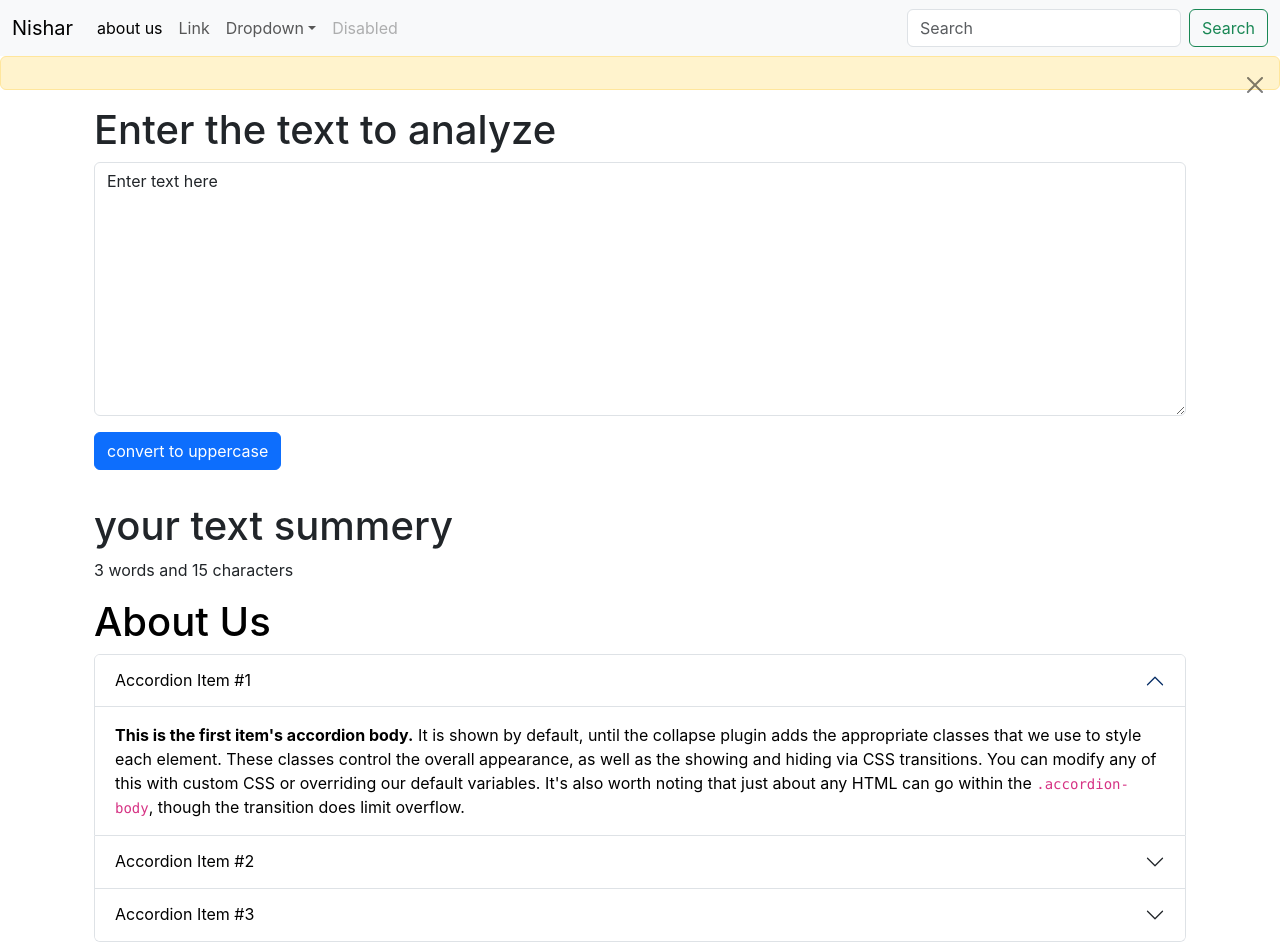
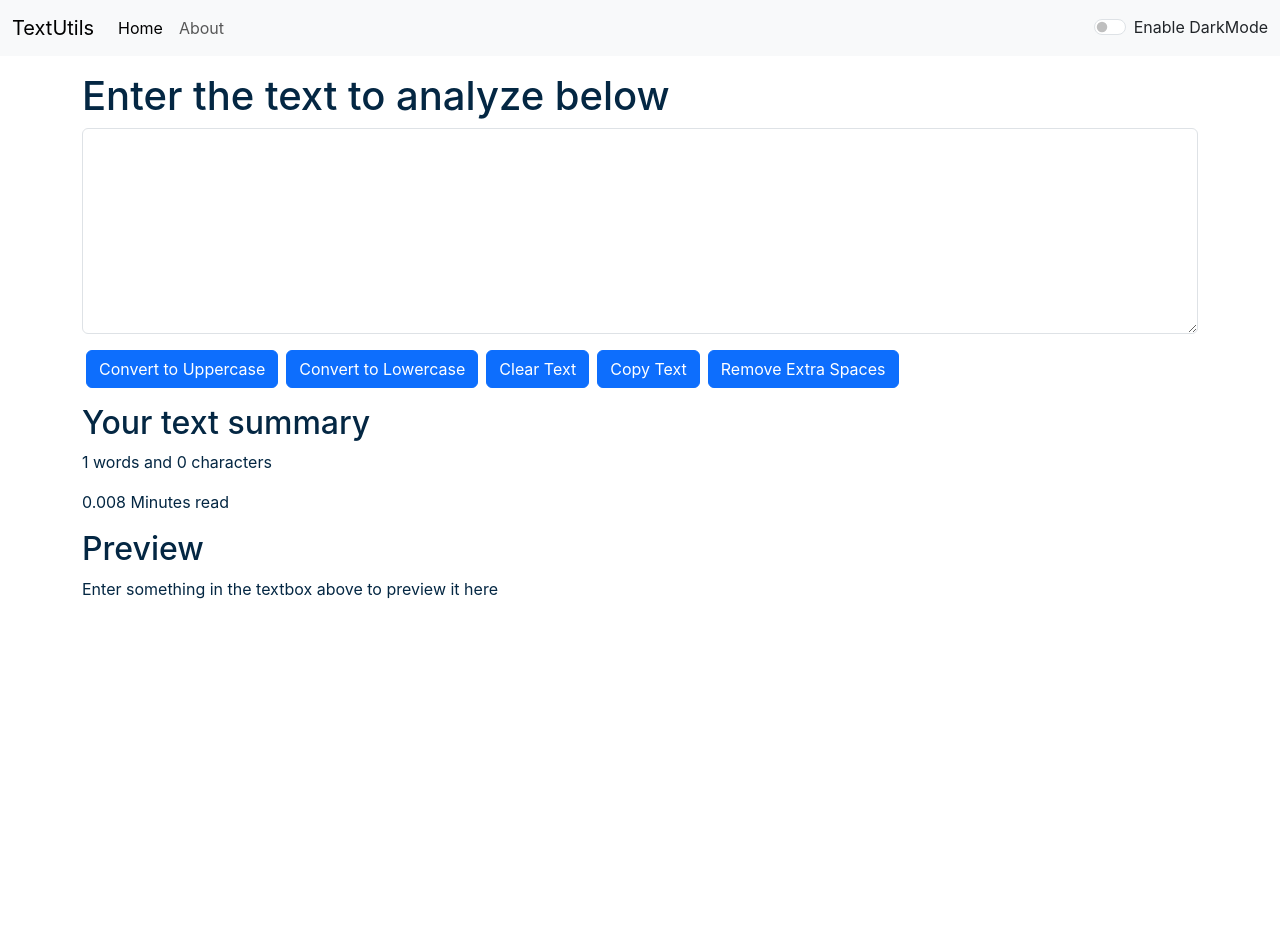
Before and after one commit to nishar-khorajiya/react, a React (Create React App) app: page / in a window 1280 px wide. Shown: the top 952 px of the page. After the commit the page ends 800 px from the top, so only its background shows below. Built offline with nearby package versions, Linux system fonts and the light colour scheme.

Commit message:
video 16-router

```diff
--- a/package.json
+++ b/package.json
@@ -8,7 +8,8 @@
     "@testing-library/user-event": "^13.5.0",
     "react": "^18.2.0",
     "react-dom": "^18.2.0",
-    "react-scripts": "5.0.1",
+    "react-router-dom": "^6.11.1",
+    "react-scripts": "^2.1.3",
     "web-vitals": "^2.1.4"
   },
   "scripts": {
--- a/public/index.html
+++ b/public/index.html
@@ -2,14 +2,14 @@
 <html lang="en">
   <head>
     <meta charset="utf-8" />
-    <link rel="icon" href="%PUBLIC_URL%/favicon.ico" />
+    <link rel="icon" href="pngtree-text-icon-image_1287428.jpg" />
     <meta name="viewport" content="width=device-width, initial-scale=1" />
     <meta name="theme-color" content="#000000" />
     <meta
       name="description"
       content="Web site created using create-react-app"
     />
-    <link rel="apple-touch-icon" href="%PUBLIC_URL%/logo192.png" />
+    <link rel="apple-touch-icon" href="pngtree-text-icon-image_1287428.jpg" />
     <link href="https://cdn.jsdelivr.net/npm/bootstrap@5.3.0-alpha3/dist/css/bootstrap.min.css" rel="stylesheet" integrity="sha384-KK94CHFLLe+nY2dmCWGMq91rCGa5gtU4mk92HdvYe+M/SXH301p5ILy+dN9+nJOZ" crossorigin="anonymous">
     <!--
       manifest.json provides metadata used when your web app is installed on a
@@ -25,7 +25,7 @@
       work correctly both with client-side routing and a non-root public URL.
       Learn how to configure a non-root public URL by running `npm run build`.
     -->
-    <title>React App</title>
+    <title>Textutils</title>
   </head>
   <body>
     <noscript>You need to enable JavaScript to run this app.</noscript>
--- a/src/App.js
+++ b/src/App.js
@@ -1,35 +1,62 @@
 import './App.css';
-import About from './components/About';
 import Alert from './components/Alert';
 import Navbar from './components/Navbar';
-import React,{useState} from 'react';
-import TextForm from './components/TextForm';
+import About from './components/About'
+import TextForm from './components/TextForm'
+import React, { useState } from 'react';
+import {
+  BrowserRouter as Router,
+  Routes,
+  Route
+} from "react-router-dom";
+
 
 function App() {
+  const [mode, setMode] = useState('light'); // Whether dark mode is enabled or not
+  const [alert, setalert] = useState(null)
+  const showalert = (message, type) => {
+    setalert({
+      msg: message,
+      type: type
+    })
 
-  const [mode,setmode]=useState('dark')
-  const [alert,setalert]=useState(null)
+    setTimeout(() => {
+      setalert(null)
+    }, 1500)
+  }
 
-  const showalert=(message,type)=>{
-    setalert({
-      msg:message,
-      type:type
-    })
+  const toggleMode = () => {
+    if (mode === 'light') {
+      setMode('dark');
+      document.body.style.backgroundColor = '#042743';
+      showalert("Dark mode enabled", "success")
+    }
+    else {
+      setMode('light');
+      document.body.style.backgroundColor = 'white';
+      showalert("light mode enabled", "success")
+    }
   }
   return (
     <>
-  <Navbar mode={mode} title="Nishar" abouttext="about us"></Navbar>
+    <Router>
+      {/* <Navbar title="TextUtils" aboutText="About TextUtils" /> */}
+      {/* <Navbar/> */}
 
-  <Alert alert={alert}></Alert>
 
-  <div className='container my-3'>
-  <TextForm heading="Enter the text to analyze"></TextForm>
-  <About></About>
-  </div>
+      <Navbar title="TextUtils" mode={mode} toggleMode={toggleMode} />
+      <Alert alert={alert}></Alert>
 
-  {/* default props */}
-  {/* <Navbar ></Navbar> */}
-  </>
+      <div className="container my-3">
+      </div>
+
+        <Routes>
+          <Route path="/about" element={<About/>}> </Route>
+          <Route path="/" element={ <TextForm showalert={showalert} heading="Enter the text to analyze below" mode={mode} />}></Route>
+        </Routes>
+      </Router>
+
+    </>
   );
 }
 
--- a/src/components/About.js
+++ b/src/components/About.js
@@ -1,77 +1,76 @@
-import React from 'react'
-import { useState } from 'react'
+import React, {useState} from 'react'
 
 export default function About() {
-    const [mystyle, setmystyle] = useState({
-        color: "black",
-        backgroundColor: "white"
+
+    const [myStyle, setMyStyle] = useState({
+        color: 'black',
+        backgroundColor: 'white'
     })
+    const [btntext, setBtnText] = useState("Enable Dark Mode")
 
-    const [btntext,setbutton]=useState("Enable dark mode")
-    const togglestyle = () => {
-        console.log("chal raha he")
-        if (mystyle.color == 'black') {
-            setmystyle({
-                color: "white",
-                backgroundColor: "black"
+    const toggleStyle = ()=>{
+        if(myStyle.color === 'black'){
+            setMyStyle({
+                color: 'white',
+                backgroundColor: 'black',
+                border: '1px solid white'
+
             })
-            setbutton("Enable light mode")
+            setBtnText("Enable Light Mode")
         }
-        else {
-            setmystyle({
-                color: "black",
-                backgroundColor: "white"
+        else{
+            setMyStyle({
+                color: 'black',
+                backgroundColor: 'white'
             })
-            setbutton("Enable dark mode")
+            setBtnText("Enable Dark Mode");
+        }
     }
 
-    }
     return (
-        <>
-            <div className="container" style={mystyle}>
-                <h1>About Us</h1>
+        <div className="container" style={myStyle}>
+            <h1 className="my-3">About Us</h1>
             <div className="accordion" id="accordionExample">
                 <div className="accordion-item">
-                        <h2 className="accordion-header">
-                            <button className="accordion-button" type="button" style={mystyle} data-bs-toggle="collapse" data-bs-target="#collapseOne" aria-expanded="true" aria-controls="collapseOne">
+                    <h2 className="accordion-header" id="headingOne">
+                    <button className="accordion-button" type="button" style={myStyle} data-bs-toggle="collapse" data-bs-target="#collapseOne" aria-expanded="true" aria-controls="collapseOne">
                         Accordion Item #1
                     </button>
                     </h2>
-                        <div id="collapseOne" style={mystyle} className="accordion-collapse collapse show" data-bs-parent="#accordionExample">
-                            <div className="accordion-body">
+                    <div id="collapseOne" className="accordion-collapse collapse show" aria-labelledby="headingOne" data-bs-parent="#accordionExample">
+                    <div className="accordion-body" style={myStyle}>
                         <strong>This is the first item's accordion body.</strong> It is shown by default, until the collapse plugin adds the appropriate classes that we use to style each element. These classes control the overall appearance, as well as the showing and hiding via CSS transitions. You can modify any of this with custom CSS or overriding our default variables. It's also worth noting that just about any HTML can go within the <code>.accordion-body</code>, though the transition does limit overflow.
                     </div>
                     </div>
                 </div>
-                    <div className="accordion-item">
-                        <h2 className="accordion-header">
-                            <button className="accordion-button collapsed" style={mystyle} type="button" data-bs-toggle="collapse" data-bs-target="#collapseTwo" aria-expanded="false" aria-controls="collapseTwo">
+                <div className="accordion-item" style={myStyle}>
+                    <h2 className="accordion-header" id="headingTwo">
+                    <button className="accordion-button collapsed" style={myStyle} type="button" data-bs-toggle="collapse" data-bs-target="#collapseTwo" aria-expanded="false" aria-controls="collapseTwo">
                         Accordion Item #2
                     </button>
                     </h2>
-                        <div id="collapseTwo" style={mystyle} className="accordion-collapse collapse" data-bs-parent="#accordionExample">
-                            <div className="accordion-body">
+                    <div id="collapseTwo" className="accordion-collapse collapse" aria-labelledby="headingTwo" data-bs-parent="#accordionExample">
+                    <div className="accordion-body" style={myStyle}>
                         <strong>This is the second item's accordion body.</strong> It is hidden by default, until the collapse plugin adds the appropriate classes that we use to style each element. These classes control the overall appearance, as well as the showing and hiding via CSS transitions. You can modify any of this with custom CSS or overriding our default variables. It's also worth noting that just about any HTML can go within the <code>.accordion-body</code>, though the transition does limit overflow.
                     </div>
                     </div>
                 </div>
                 <div className="accordion-item">
-                        <h2 className="accordion-header">
-                            <button className="accordion-button collapsed" style={mystyle} type="button" data-bs-toggle="collapse" data-bs-target="#collapseThree" aria-expanded="false" aria-controls="collapseThree">
+                    <h2 className="accordion-header" id="headingThree">
+                    <button className="accordion-button collapsed" style={myStyle} type="button" data-bs-toggle="collapse" data-bs-target="#collapseThree" aria-expanded="false" aria-controls="collapseThree">
                         Accordion Item #3
                     </button>
                     </h2>
-                        <div id="collapseThree" style={mystyle} className="accordion-collapse collapse" data-bs-parent="#accordionExample">
-                            <div className="accordion-body">
+                    <div id="collapseThree" className="accordion-collapse collapse" aria-labelledby="headingThree" data-bs-parent="#accordionExample">
+                    <div className="accordion-body" style={myStyle}>
                         <strong>This is the third item's accordion body.</strong> It is hidden by default, until the collapse plugin adds the appropriate classes that we use to style each element. These classes control the overall appearance, as well as the showing and hiding via CSS transitions. You can modify any of this with custom CSS or overriding our default variables. It's also worth noting that just about any HTML can go within the <code>.accordion-body</code>, though the transition does limit overflow.
                     </div>
                     </div>
                 </div>
             </div>
             <div className="container my-3">
-                    <button onClick={togglestyle} type="button" className="btn btn-success">{btntext}</button>
+                <button onClick={toggleStyle} type="button" className="btn btn-primary">{btntext}</button>
             </div>
         </div>
-        </>
     )
 }
--- a/src/components/Alert.js
+++ b/src/components/Alert.js
@@ -2,9 +2,9 @@
 
 function Alert(props) {
     return (
-        <>
-         <div class="alert alert-warning alert-dismissible fade show" role="alert">
-                <strong> {props.alert}</strong>
+        props.alert&&<>
+        <div class={`alert alert-${props.alert.type} alert-dismissible fade show`} role="alert">
+                <strong> {props.alert.type}</strong>:{props.alert.msg}
                 <button type="button" class="btn-close" data-bs-dismiss="alert" aria-label="Close"></button>
             </div>
         </>
--- a/src/components/Navbar.js
+++ b/src/components/Navbar.js
@@ -1,9 +1,10 @@
 import React from 'react'
-import propTypes from 'prop-types';
+import PropTypes from 'prop-types'
+import {Link} from 'react-router-dom'
 
 export default function Navbar(props) {
     return (
-    <nav className="navbar navbar-expand-lg bg-body-tertiary">
+        <nav className={`navbar navbar-expand-lg navbar-${props.mode} bg-${props.mode}`}>
             <div className="container-fluid">
                 <a className="navbar-brand" href="/">{props.title}</a>
                 <button className="navbar-toggler" type="button" data-bs-toggle="collapse" data-bs-target="#navbarSupportedContent" aria-controls="navbarSupportedContent" aria-expanded="false" aria-label="Toggle navigation">
@@ -12,42 +13,33 @@
                 <div className="collapse navbar-collapse" id="navbarSupportedContent">
                     <ul className="navbar-nav me-auto mb-2 mb-lg-0">
                         <li className="nav-item">
-            <a className="nav-link active" aria-current="page" href="/">{props.abouttext}</a>
+                            <Link className="nav-link active" aria-current="page" to="/">Home</Link>
                         </li>
                         <li className="nav-item">
-            <a className="nav-link" href="/">Link</a>
-          </li>
-          <li className="nav-item dropdown">
-            <a className="nav-link dropdown-toggle" href="/" role="button" data-bs-toggle="dropdown" aria-expanded="false">
-              Dropdown
-            </a>
-            <ul className="dropdown-menu">
-              <li><a className="dropdown-item" href="/">Action</a></li>
-              <li><a className="dropdown-item" href="/">Another action</a></li>
-              <li><hr className="dropdown-divider"/></li>
-              <li><a className="dropdown-item" href="/">Something else here</a></li>
-            </ul>
-          </li>
-          <li className="nav-item">
-            <a className="nav-link disabled">Disabled</a>
+                            <Link className="nav-link" to="/about">{props.aboutText}</Link>
                         </li>
                     </ul>
-        <form className="d-flex" role="search">
-          <input className="form-control me-2" type="search" placeholder="Search" aria-label="Search"/>
-          <button className="btn btn-outline-success" type="submit">Search</button>
-        </form>
+                    {/* <form className="d-flex">
+                        <input className="form-control me-2" type="search" placeholder="Search" aria-label="Search" />
+                        <button cla
+                        ssName="btn btn-primary" type="submit">Search</button>
+                    </form> */}
+                    <div className={`form-check form-switch text-${props.mode==='light'?'dark':'light'}`}>
+                        <input className="form-check-input" onClick={props.toggleMode} type="checkbox" id="flexSwitchCheckDefault"/>
+                        <label className="form-check-label" htmlFor="flexSwitchCheckDefault">Enable DarkMode</label>
+                    </div>
                 </div>
             </div>
         </nav>
     )
 }
 
-Navbar.propTypes={
-    title:propTypes.string.isRequired,
-    abouttext:propTypes.string
+Navbar.propTypes = {
+    title: PropTypes.string.isRequired,
+    aboutText: PropTypes.string.isRequired
 }
 
-Navbar.defaultProps={
-     title:"title",
-    abouttext:"about us"
-}
+Navbar.defaultProps = {
+    title: 'Set title here',
+    aboutText: 'About'
+  };
--- a/src/components/TextForm.js
+++ b/src/components/TextForm.js
@@ -1,34 +1,70 @@
-import React, { useState } from 'react'
+import React, {useState} from 'react'
+
 
 export default function TextForm(props) {
-
-    const handleupclick = () => {
-        console.log("clicked" + text)
-        var newtext = text.toUpperCase()
-        settext(newtext)
+    const handleUpClick = ()=>{
+        // console.log("Uppercase was clicked: " +  text);
+        let newText = text.toUpperCase();
+        setText(newText)
+        props.showalert("converted to uppercase","success")
     }
 
-    const handleonchange = (event) => {
-        console.log("changed")
-        settext(event.target.value)
+    const handleLoClick = ()=>{
+        let newText = text.toLowerCase();
+        setText(newText)
+        props.showalert("converted to Lowercase","success")
     }
 
-    const [text, settext] = useState('Enter text here')
+    const handleClearClick = ()=>{
+        let newText = '';
+        setText(newText)
+        props.showalert("Text cleared","warning")
+    }
 
+    const handleOnChange = (event)=>{
+        // console.log("On change");
+        setText(event.target.value)
+    }
+
+    // Credits: A
+    const handleCopy = () => {
+        console.log("I am copy");
+        var text = document.getElementById("myBox");
+        text.select();
+        text.setSelectionRange(0, 9999);
+        navigator.clipboard.writeText(text.value);
+        props.showalert("Text copied","success")
+    }
+
+    // Credits: Coding Wala
+    const handleExtraSpaces = () => {
+        let newText = text.split(/[ ]+/);
+        setText(newText.join(" "))
+    }
+
+    const [text, setText] = useState('');
+    // text = "new text"; // Wrong way to change the state
+    // setText("new text"); // Correct way to change the state
     return (
         <>
-            <div className="container">
-                <h1>{props.heading}</h1>
-                <div className="mb-3">
-                    <textarea className="form-control" id="mybox" rows="10" value={text} onChange={handleonchange}></textarea>
-                    <button className="btn btn-primary my-3" onClick={handleupclick}>convert to uppercase</button>
-                </div>
+        <div className="container" style={{color: props.mode==='dark'?'white':'#042743'}}>
+            <h1>{props.heading}</h1>
+            <div className="mb-3">
+            <textarea className="form-control" value={text} onChange={handleOnChange} style={{backgroundColor: props.mode==='dark'?'grey':'white', color: props.mode==='dark'?'white':'#042743'}} id="myBox" rows="8"></textarea>
             </div>
-
-            <div className="container my-3">
-                <h1>your text summery</h1>
-                <p>{text.split(" ").length} words and {text.length} characters</p>
-            </div>
+            <button className="btn btn-primary mx-1" onClick={handleUpClick}>Convert to Uppercase</button>
+            <button className="btn btn-primary mx-1" onClick={handleLoClick}>Convert to Lowercase</button>
+            <button className="btn btn-primary mx-1" onClick={handleClearClick}>Clear Text</button>
+            <button className="btn btn-primary mx-1" onClick={handleCopy}>Copy Text</button>
+            <button className="btn btn-primary mx-1" onClick={handleExtraSpaces}>Remove Extra Spaces</button>
+        </div>
+        <div className="container my-3" style={{color: props.mode==='dark'?'white':'#042743'}}>
+            <h2>Your text summary</h2>
+            <p>{text.split(" ").length} words and {text.length} characters</p>
+            <p>{0.008 *  text.split(" ").length} Minutes read</p>
+            <h2>Preview</h2>
+            <p>{text.length>0?text:"Enter something in the textbox above to preview it here"}</p>
+        </div>
         </>
     )
 }
```
Also changed, not shown: public/pngtree-text-icon-image_1287428.jpg (added), 1 other file (tests, documents, lock files or other folders). Lines whose indentation alone changed are shown as unchanged.
